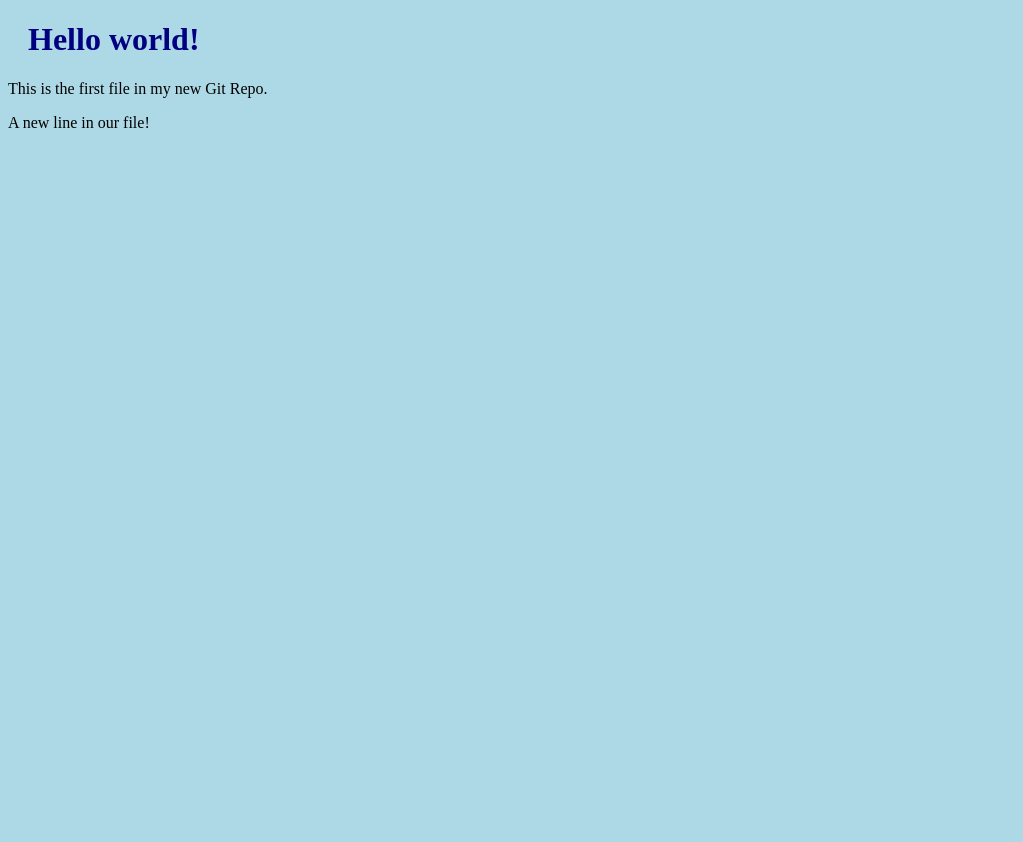
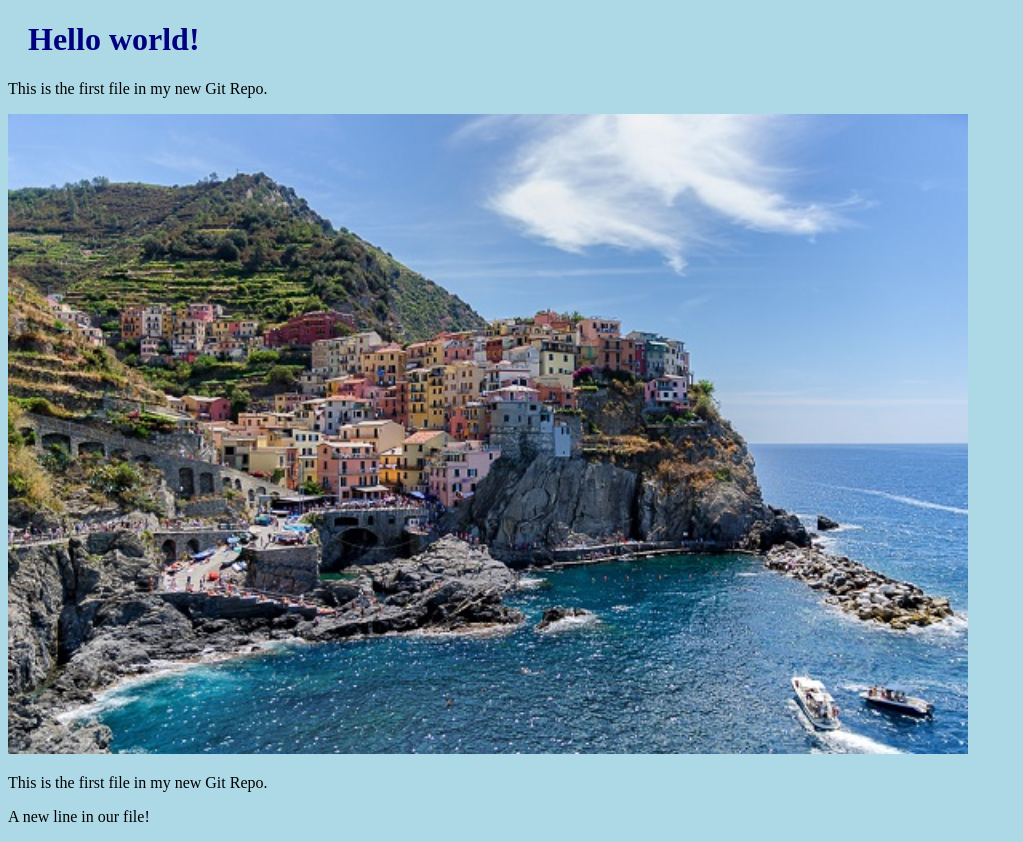
Before and after one commit to hhccee/hello-world, a plain HTML site: page index.html in a window 1280 px wide. Shown: the whole page, without its empty margins (0-1023 px from the left). Before the commit the page ends 800 px from the top, so only its background shows below. Drawn offline with Linux system fonts and the light colour scheme.

Commit message:
Added image to Hello World

```diff
--- a/index.html
+++ b/index.html
@@ -8,6 +8,11 @@
 
 <h1>Hello world!</h1>
 <p>This is the first file in my new Git Repo.</p>
+
+<div><img src="img_hello_world.jpg" alt="Hello World from Space"
+style="width:100%;max-width:960px"></div>
+<p>This is the first file in my new Git Repo.</p>
+
 <p>A new line in our file!</p>
 
 </body>
```
Also changed, not shown: img_hello_world.jpg (added).
